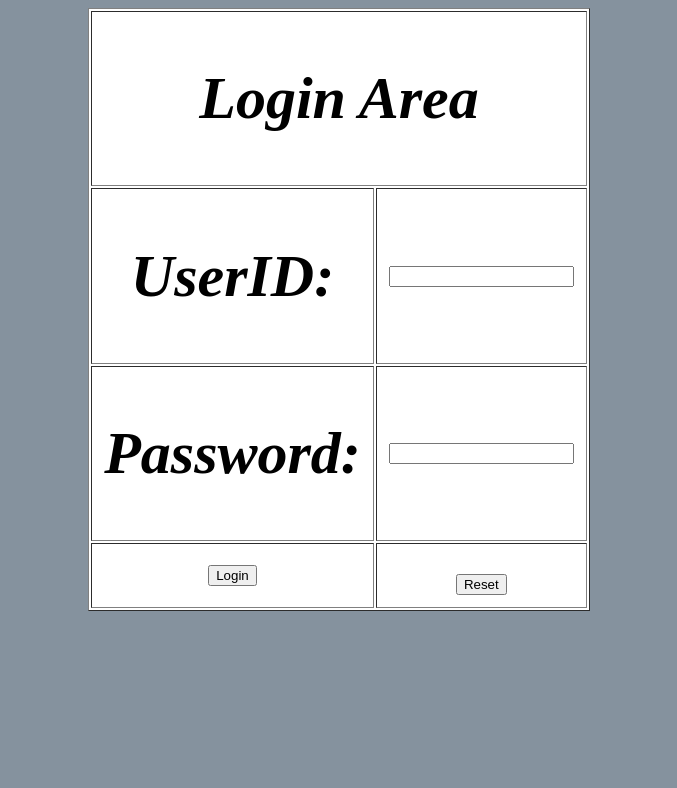
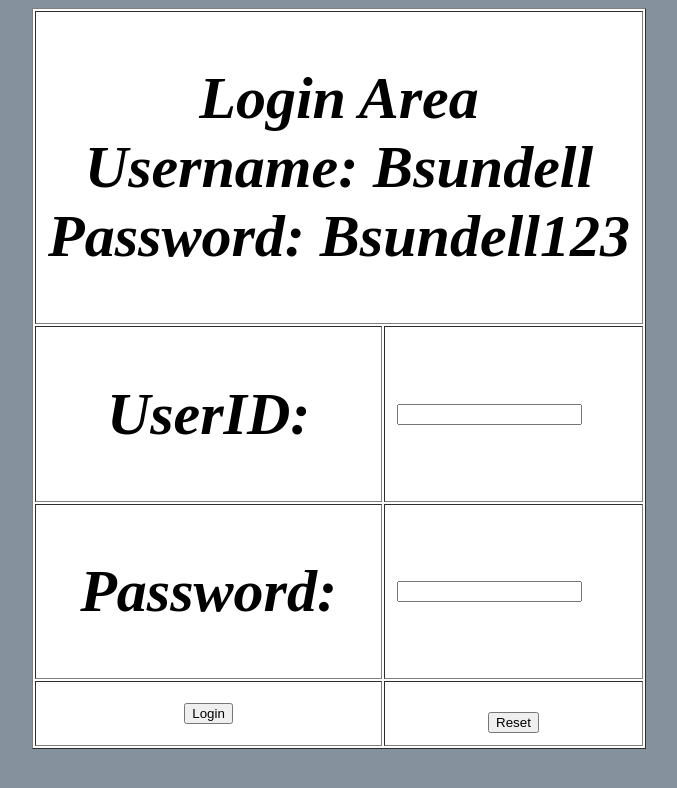
Before and after one commit to Bsundell/timeTracker, a plain HTML site: page index.html in a window 1280 px wide. Shown: the whole page, without its empty margins (301-978 px from the left). Drawn offline with Linux system fonts and the light colour scheme; files that its build step writes are made by us from their sources.

Commit message:
sample login and pass

```diff
--- a/index.html
+++ b/index.html
@@ -36,7 +36,7 @@
       <td colspan="2">
         <center>
           <h1><i><b>Login
-Area</b></i></h1></center>
+Area</br> Username: Bsundell</br> Password: Bsundell123</b></i></h1></center>
       </td>
     </tr>
     <tr>
```
